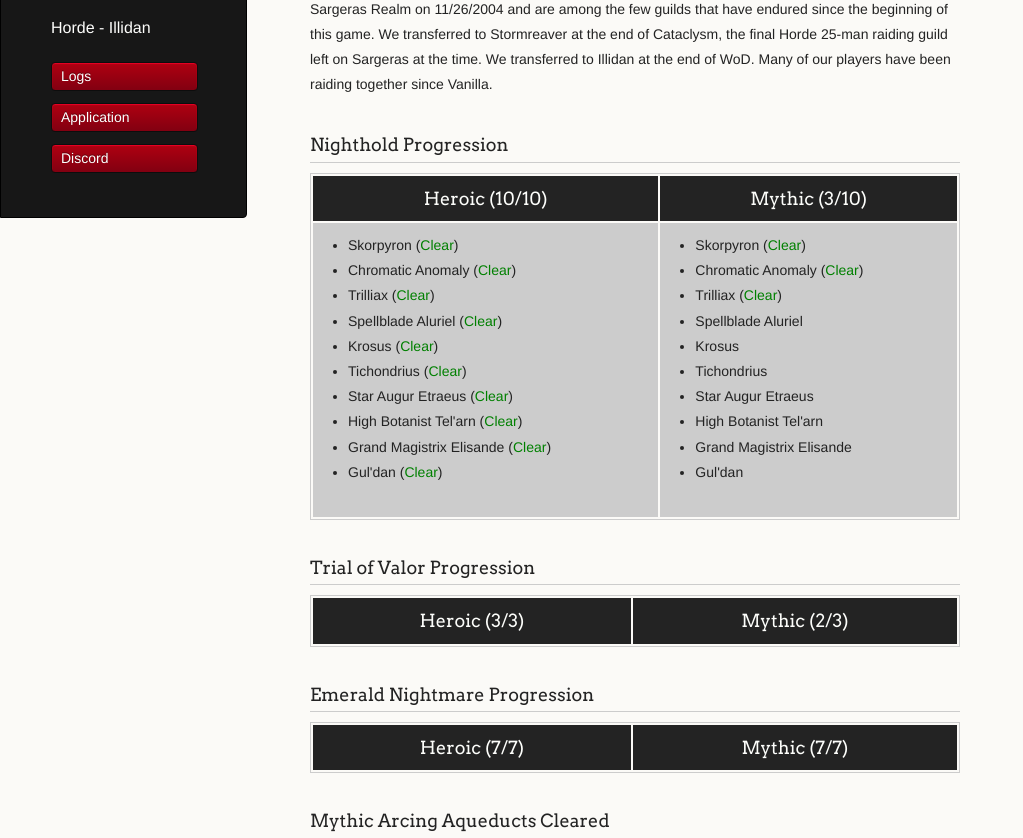
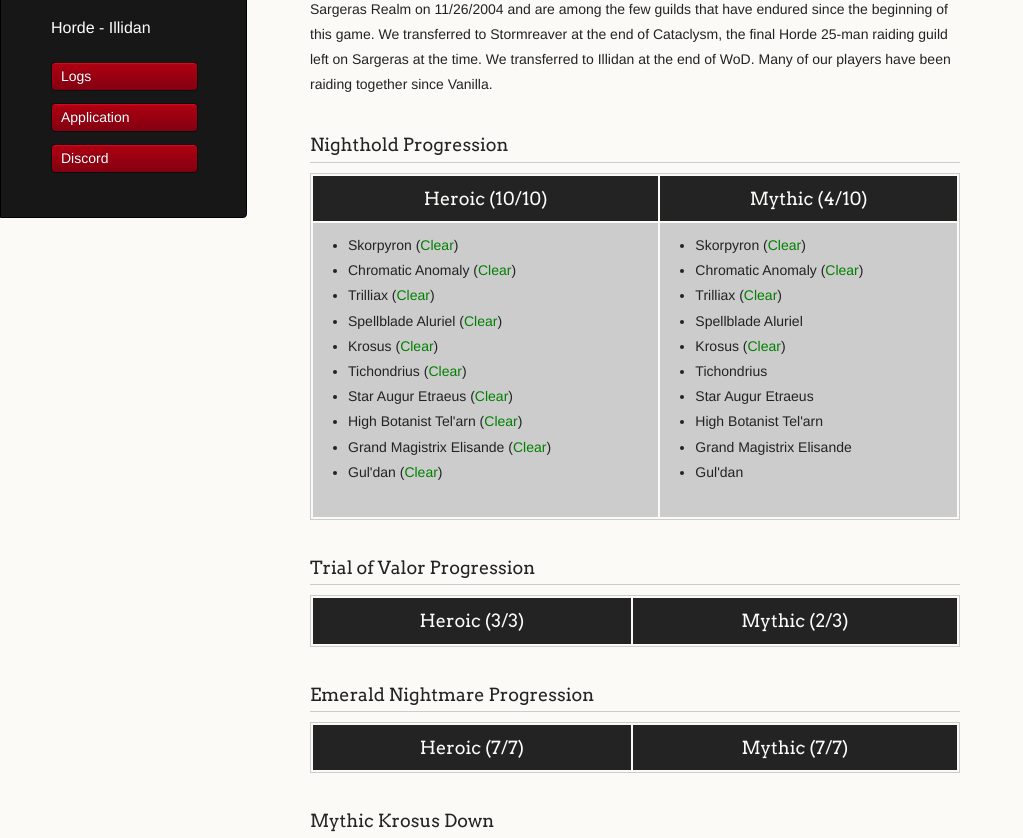
Before and after one commit to jschultzmn/vos, a plain HTML site: page index.html in a window 1280 px wide. Shown: the part 114-952 px from the top of the page, without its empty margins (0-1023 px from the left). Drawn offline with Linux system fonts and the light colour scheme.

Commit message:
update for krosus ded
fuyfdshfdsfsdfsdfsdf

```diff
--- a/index.html
+++ b/index.html
@@ -36,7 +36,7 @@
 <a id="designer-templates" class="anchor" href="#designer-templates" aria-hidden="true"><span aria-hidden="true" class="octicon octicon-link"></span></a>Nighthold Progression</h3>
 
 <table>
-  <tr><th style="text-align:center">Heroic (10/10)</th><th style="text-align:center">Mythic (3/10)</th></tr>
+  <tr><th style="text-align:center">Heroic (10/10)</th><th style="text-align:center">Mythic (4/10)</th></tr>
   <tr>
     <td>
       <ul>
@@ -58,7 +58,7 @@
         <li>Chromatic Anomaly (<span style="color:green">Clear</span>)</li>
         <li>Trilliax (<span style="color:green">Clear</span>)</li>
         <li>Spellblade Aluriel</li>
-        <li>Krosus</li>
+        <li>Krosus (<span style="color:green">Clear</span>)</li>
         <li>Tichondrius</li>
         <li>Star Augur Etraeus</li>
         <li>High Botanist Tel'arn</li>
@@ -85,14 +85,17 @@
 
 <h3>
 <a id="creating-pages-manually" class="anchor" href="#creating-pages-manually" aria-hidden="true">
+<span aria-hidden="true" class="octicon octicon-link"></span></a>Mythic Krosus Down</h3>
 
+<img src="https://cdn.discordapp.com/attachments/122202588060975105/291408280016912384/unknown.png"/>
 
+<!--
 <span aria-hidden="true" class="octicon octicon-link"></span></a>Mythic Arcing Aqueducts Cleared</h3>
 
 
 <img src="https://cdn.discordapp.com/attachments/122202588060975105/286241748756463620/Untitled.png"/>
 
-<!--
+
 <span aria-hidden="true" class="octicon octicon-link"></span></a>Mythic Emerald Nightmare Cleared!</h3>
 
 <img src="https://s27.postimg.org/xwqs686lf/MCenarius_Kill.jpg"/>
```
